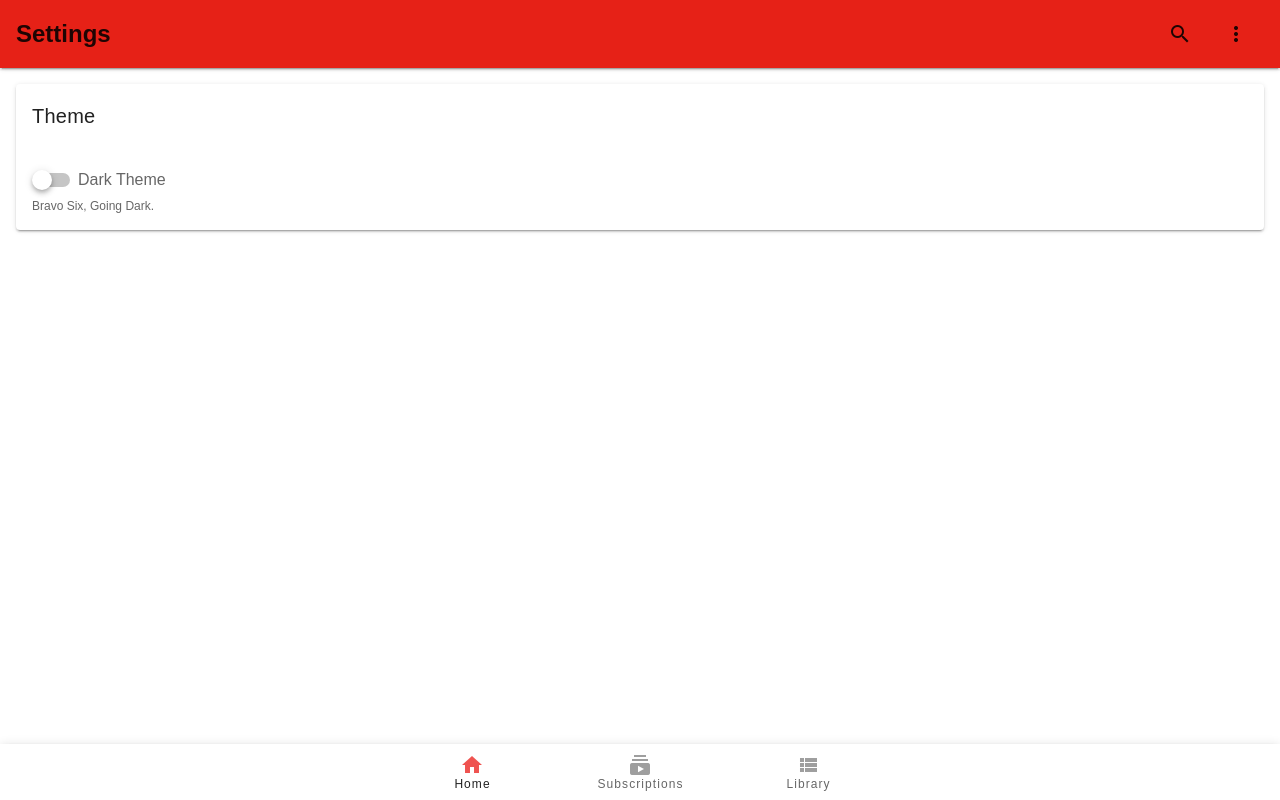
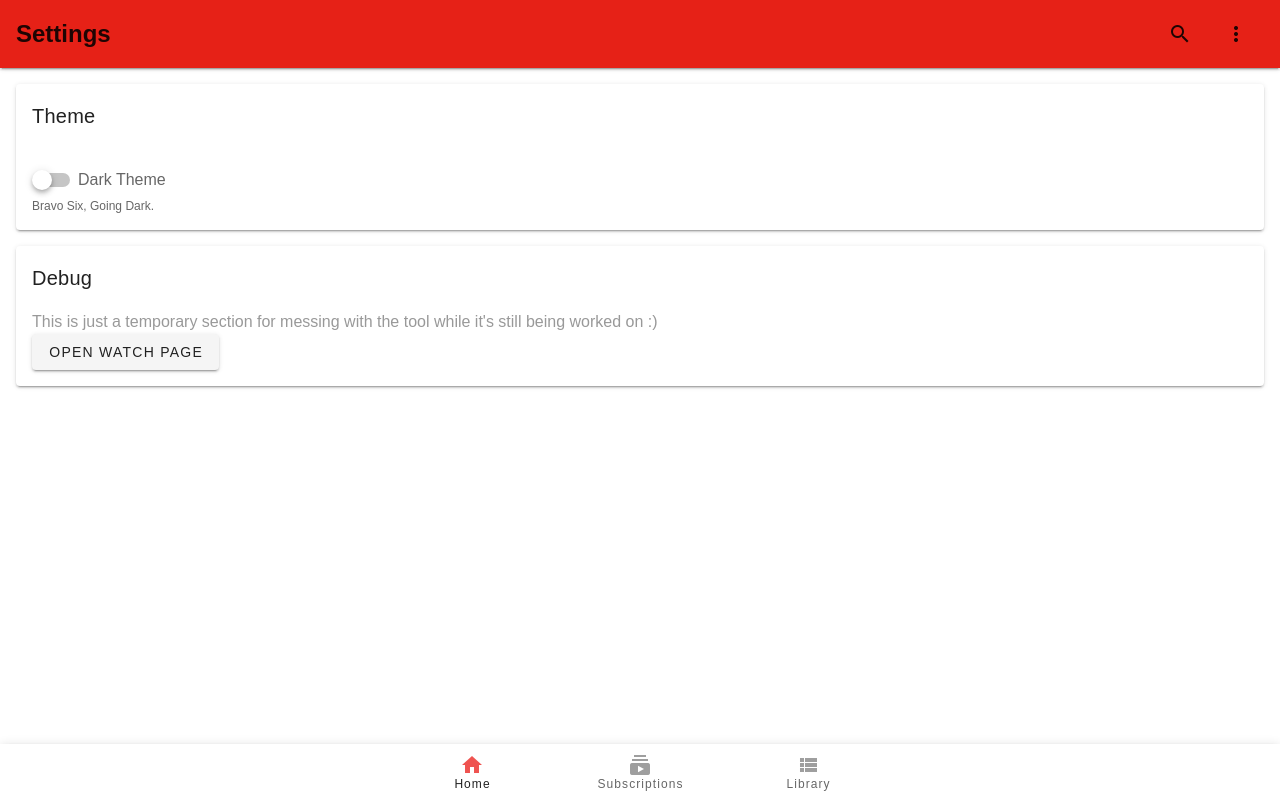
Before and after one commit to VueTubeApp/VueTube, a Nuxt app in the folder NUXT/: page /settings in a window 1280 px wide. Built offline with nearby package versions, Linux system fonts and the light colour scheme.

Commit message:
add debug page

```diff
--- a/NUXT/pages/index.vue
+++ b/NUXT/pages/index.vue
@@ -1,15 +1,6 @@
 <template>
-  <div>
-    <video controls :src="vidSrc" width="100%" height="300vh" />
-  </div>
+  <center>
+    <v-icon size="100">mdi-close-circle</v-icon>
+    <h1 class="grey--text">Incomplete</h1>
+  </center>
 </template>
-
-<script>
-export default {
-  data() {
-    return {
-      vidSrc: "https://rr3---sn-ab5l6n6e.googlevideo.com/videoplayback?expire=1643101048&ei=F2fvYbegO4ythgbf6prgBw&ip=8.46.116.241&id=o-AKy6hy3pwbh5E7Q2oSThJtnBpBYdVDthEzO--siU1Pzb&itag=22&source=youtube&requiressl=yes&mh=3J&mm=31%2C29&mn=sn-ab5l6n6e%2Csn-ab5szn7l&ms=au%2Crdu&mv=m&mvi=3&pl=24&initcwndbps=1512500&vprv=1&mime=video%2Fmp4&ns=NmcjQCgOge6h_ERTK6R9hdcG&ratebypass=yes&dur=493.052&lmt=1631287826858240&mt=1643078960&fvip=3&fexp=24001373%2C24007246&c=WEB&txp=5532434&n=iEKpKJGuEiIbn0FFd167&sparams=expire%2Cei%2Cip%2Cid%2Citag%2Csource%2Crequiressl%2Cvprv%2Cmime%2Cns%2Cratebypass%2Cdur%2Clmt&sig=AOq0QJ8wRQIhAMUsO4Jl50Kcm1ReQjtB7x5OcruOrJ6zs22OtXMhKER8AiA4H2VsoSePLS_uCSM4a4kpjGUTm4_CRPg_PJn_MIVXfw%3D%3D&lsparams=mh%2Cmm%2Cmn%2Cms%2Cmv%2Cmvi%2Cpl%2Cinitcwndbps&lsig=AG3C_xAwRQIhANGPdRlpAaW0kbCGaYOBacI8cFUkh49Eo3YgJN4_T3X_AiBU_LqddZ7VkX1vktQBR4ul2jGvI16oLA8rH3InKzAPEg%3D%3D"
-    }
-  }
-}
-</script>
--- a/NUXT/pages/settings.vue
+++ b/NUXT/pages/settings.vue
@@ -14,14 +14,23 @@
       </section>
     </v-card>
 
+    <v-card>
+      <v-card-title>Debug</v-card-title>
+      <section>
+        <div style="color: #999;">This is just a temporary section for messing with the tool while it's still being worked on :)</div>
+        <v-btn to="/watch">Open Watch Page</v-btn>
+      </section>
+    </v-card>
+
 
   </div>
 </template>
 
 <style scoped>
-.mainContainer {
-  padding: 1em;
+.v-card {
+  margin: 1em;
 }
+
 section {
   padding: 0 1em 1em 1em;
 }
--- /dev/null
+++ b/NUXT/pages/watch.vue
@@ -0,0 +1,15 @@
+<template>
+  <div>
+    <video controls :src="vidSrc" width="100%" height="300vh" />
+  </div>
+</template>
+
+<script>
+export default {
+  data() {
+    return {
+      vidSrc: "https://rr3---sn-ab5szne7.googlevideo.com/videoplayback?expire=1645763099&ei=uwUYYtSHI4LfhwaEnZ6ABg&ip=8.21.13.5&id=o-AEmRDpMZh3cbaO01nQqiY1Q-kA-3bLYhqXdVj-cRdCF3&itag=22&source=youtube&requiressl=yes&mh=Sw&mm=31%2C26&mn=sn-ab5szne7%2Csn-5uaeznyy&ms=au%2Conr&mv=m&mvi=3&pl=24&initcwndbps=2280000&vprv=1&mime=video%2Fmp4&ns=Q5aWzxFtqjKcRjIYToDTXRIG&ratebypass=yes&dur=51.432&lmt=1644587734017831&mt=1645741264&fvip=3&fexp=24001373%2C24007246&c=WEB&txp=5532434&n=-SThIpytHrY1AZDfq&sparams=expire%2Cei%2Cip%2Cid%2Citag%2Csource%2Crequiressl%2Cvprv%2Cmime%2Cns%2Cratebypass%2Cdur%2Clmt&lsparams=mh%2Cmm%2Cmn%2Cms%2Cmv%2Cmvi%2Cpl%2Cinitcwndbps&lsig=AG3C_xAwRQIgYobPMzfuSBig1g__YwPOiKuNwDnMclv_kqfFLxXra-ACIQCcVOIHCfRcI98Wf_g1wdTCLMDBnOzdBtPL8kTsenjIIQ%3D%3D&sig=AOq0QJ8wRQIgJKQpvQMxCy-o_JsoSkirjx9cXOODoieVIXnnDugZBiMCIQDtIs-ggQJd5ZTXl6gVuAZxju9hh5dSRENbSIT6rgsfaw%3D%3D"
+    }
+  }
+}
+</script>
```
